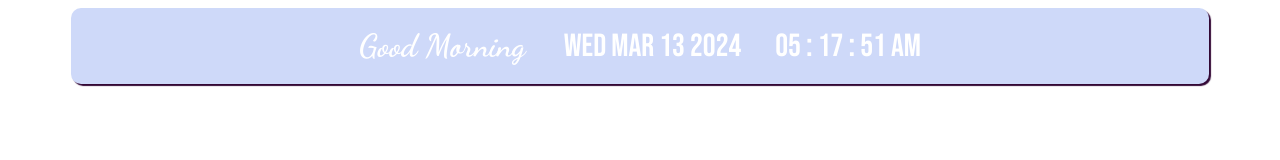
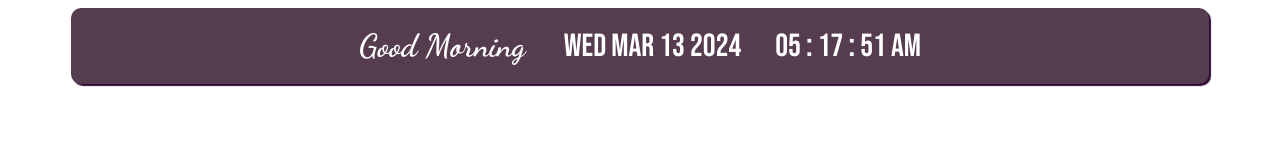
Before and after one commit to GhoulishArachne/GhoulieNotion, a plain HTML site: page Greetings_Banner.html in a window 1280 px wide. Drawn offline with Linux system fonts and the light colour scheme.

Commit message:
Update Greetings_Banner.html

```diff
--- a/Greetings_Banner.html
+++ b/Greetings_Banner.html
@@ -40,7 +40,7 @@ h1 {
 .card {
     padding: 10px 25px 10px 25px;
     border-radius: 10px;
-    background: #CED9F9;
+    background: #553c4e;
     width: 85vw;
     color: #fff;
     display: inline-block;
```
